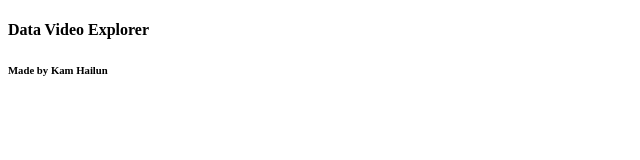
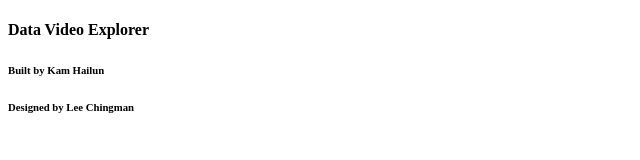
Before and after one commit to dv-explorer/home, a plain HTML site: page index.html in a window 1280 px wide. Shown: the whole page, without its empty margins (0-640 px from the left). Drawn offline with Linux system fonts and the light colour scheme.

Commit message:
Update index.html

```diff
--- a/index.html
+++ b/index.html
@@ -5,6 +5,7 @@
   </head>
   <body>
   <h4><strong>Data Video Explorer</strong></h4>
-  <h6>Made by Kam Hailun</h6>
+  <h6>Built by Kam Hailun</h6>
+  <h6>Designed by Lee Chingman</h6>
   </body>
 </html>
```
